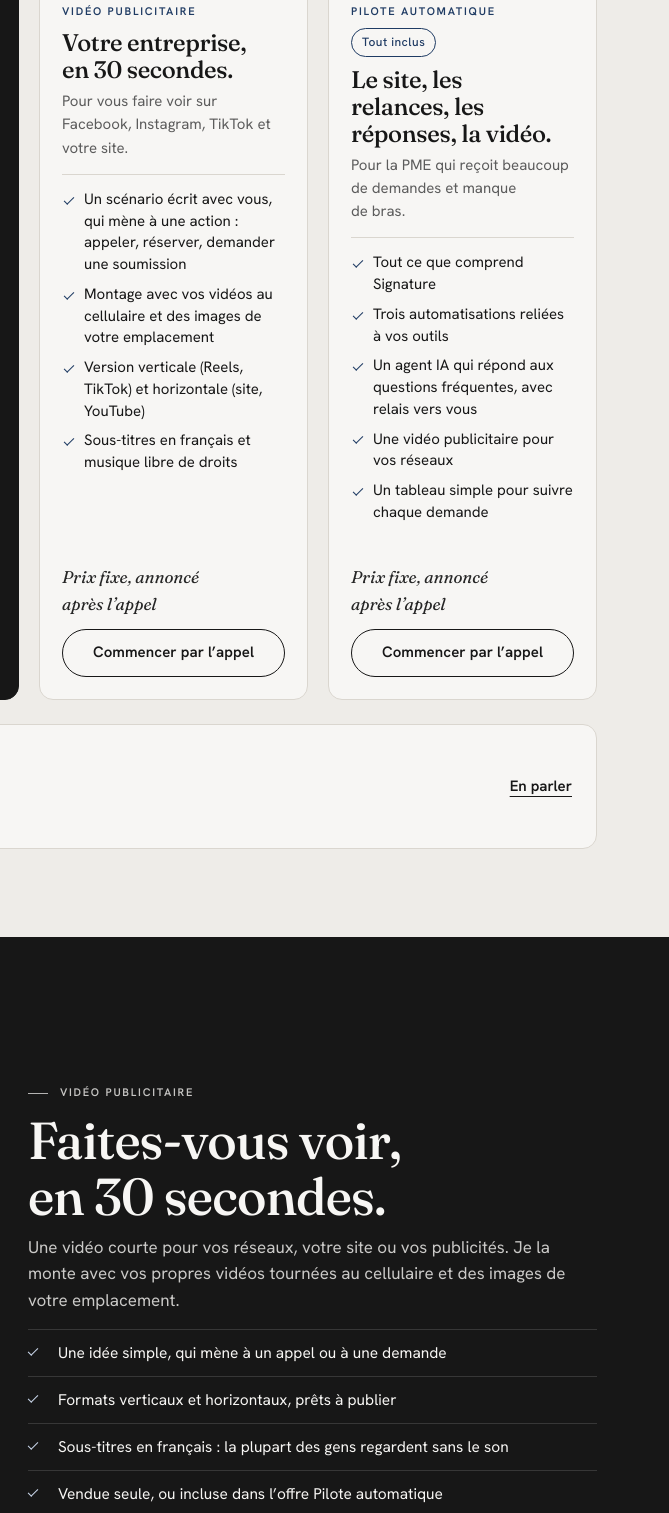
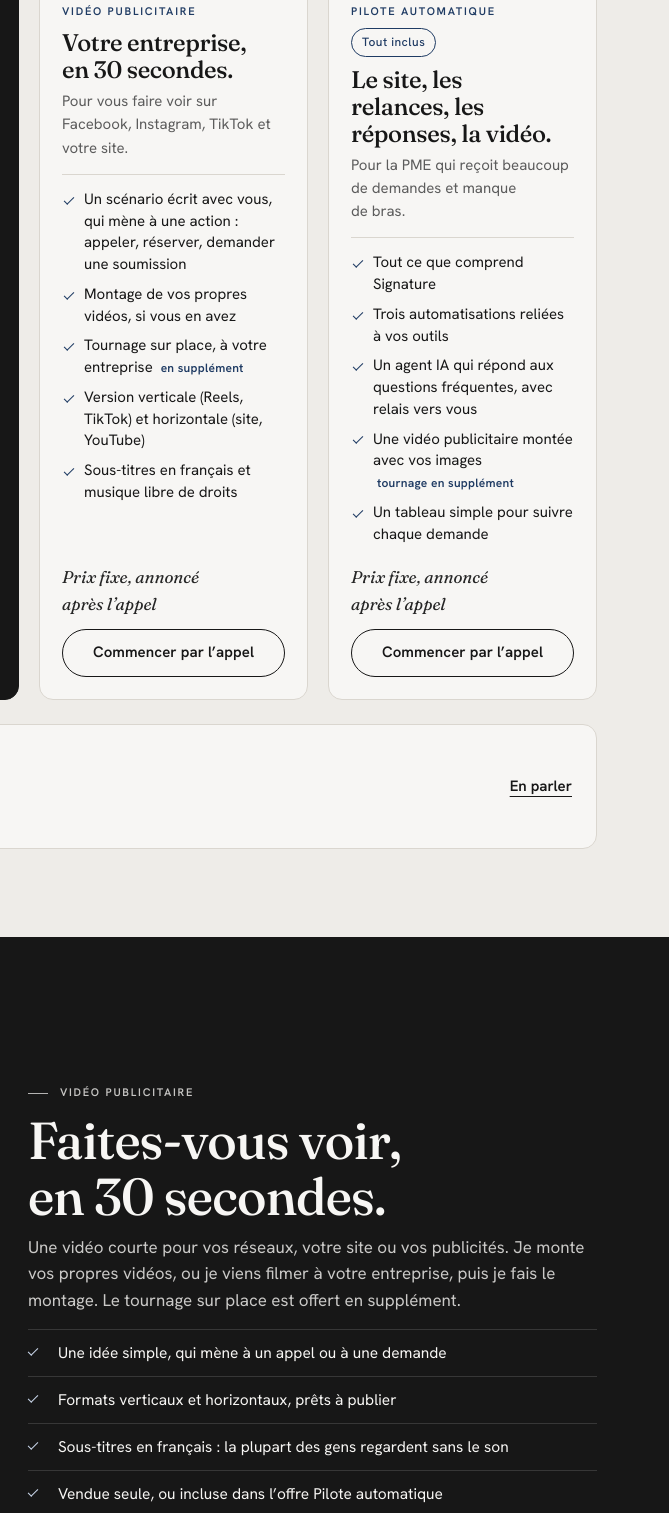
Before and after one commit to LeonelDjikeleng/SITE-WEB-MECANIQUE-SLK, a plain HTML site: page leonel-djikeleng/site/index.html in a window 1280 px wide. Shown: the part 1601-3114 px from the top of the page, 611-1280 px from the left. Drawn offline with Linux system fonts and the light colour scheme.

Commit message:
Offre vidéo : montage des vidéos du client, tournage sur place en supplément
Co-Authored-By: Claude Opus 5.5 <noreply@anthropic.com>
Claude-Session: https://claude.ai/code/session_015P4591j4rB86VPvyT97ktY

```diff
--- a/leonel-djikeleng/site/assets/css/styles.css
+++ b/leonel-djikeleng/site/assets/css/styles.css
@@ -452,3 +452,6 @@ ul, ol, dl, dd { margin: 0; padding: 0; }
   .video-media { width: 320px; margin-inline: auto 0; }
   .video-text { order: 2; }
 }
+
+.extra { font-style: normal; font-size: 12px; font-weight: 600; letter-spacing: .02em; color: var(--nuit); white-space: nowrap; margin-left: 4px; }
+.offer-featured .extra, .video .extra { color: #C9D6EA; }
--- a/leonel-djikeleng/site/index.html
+++ b/leonel-djikeleng/site/index.html
@@ -169,7 +169,8 @@
           <p class="offer-for">Pour vous faire voir sur Facebook, Instagram, TikTok et votre site.</p>
           <ul class="ticks" role="list">
             <li>Un scénario écrit avec vous, qui mène à une action&nbsp;: appeler, réserver, demander une soumission</li>
-            <li>Montage avec vos vidéos au cellulaire et des images de votre emplacement</li>
+            <li>Montage de vos propres vidéos, si vous en avez</li>
+            <li>Tournage sur place, à votre entreprise <em class="extra">en supplément</em></li>
             <li>Version verticale (Reels, TikTok) et horizontale (site, YouTube)</li>
             <li>Sous-titres en français et musique libre de droits</li>
           </ul>
@@ -184,7 +185,7 @@
             <li>Tout ce que comprend Signature</li>
             <li>Trois automatisations reliées à vos outils</li>
             <li>Un agent IA qui répond aux questions fréquentes, avec relais vers vous</li>
-            <li>Une vidéo publicitaire pour vos réseaux</li>
+            <li>Une vidéo publicitaire montée avec vos images <em class="extra">tournage en supplément</em></li>
             <li>Un tableau simple pour suivre chaque demande</li>
           </ul>
           <p class="offer-price">Prix fixe, annoncé après l’appel</p>
@@ -209,7 +210,7 @@
       <div class="video-text">
         <p class="eyebrow">Vidéo publicitaire</p>
         <h2 id="titre-video" class="h2">Faites-vous voir, en 30&nbsp;secondes.</h2>
-        <p class="section-lede">Une vidéo courte pour vos réseaux, votre site ou vos publicités. Je la monte avec vos propres vidéos tournées au cellulaire et des images de votre emplacement.</p>
+        <p class="section-lede">Une vidéo courte pour vos réseaux, votre site ou vos publicités. Je monte vos propres vidéos, ou je viens filmer à votre entreprise, puis je fais le montage. Le tournage sur place est offert en supplément.</p>
         <ul class="video-list" role="list">
           <li>Une idée simple, qui mène à un appel ou à une demande</li>
           <li>Formats verticaux et horizontaux, prêts à publier</li>
```
Also changed, not shown: 1 other file.
